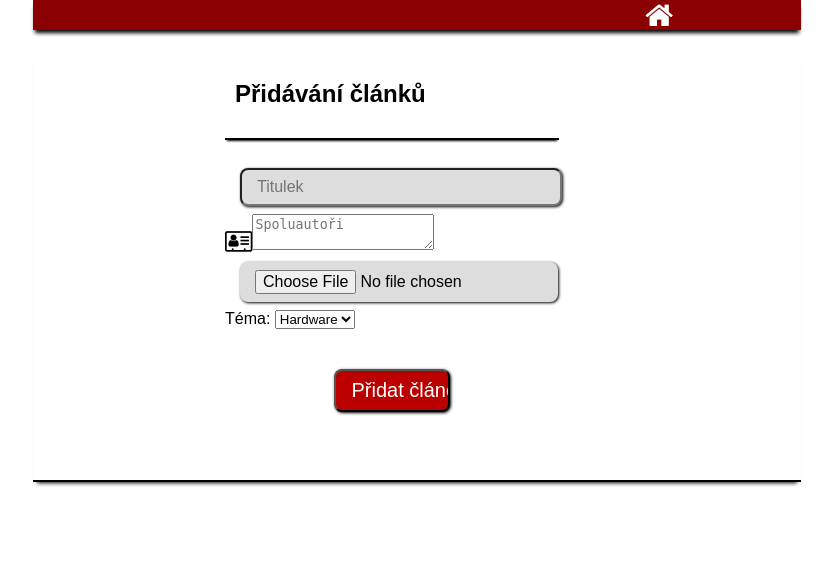
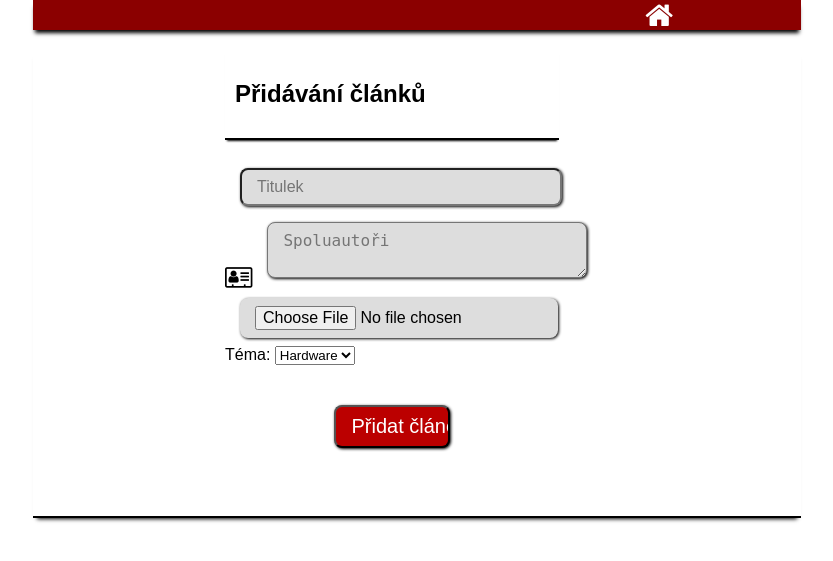
Before and after one commit to Tutislav/Softwarovi-inzenyri-xD, a PHP site: page /add_article.html in a window 1280 px wide. Shown: the top 561 px of the page, without its empty margins (223-1056 px from the left). Run offline with PHP 8.4, Linux system fonts and the light colour scheme.

Commit message:
Update casopis.css

```diff
--- a/projekt/casopis.css
+++ b/projekt/casopis.css
@@ -108,7 +108,7 @@ li a {
 	animation: hoverLogReg 0.5s forwards;
 }
 
-input {
+input, textarea {
 	background-color: #dddddd;
 	border-radius: 8px;
 	padding: 8px 15px;
```
